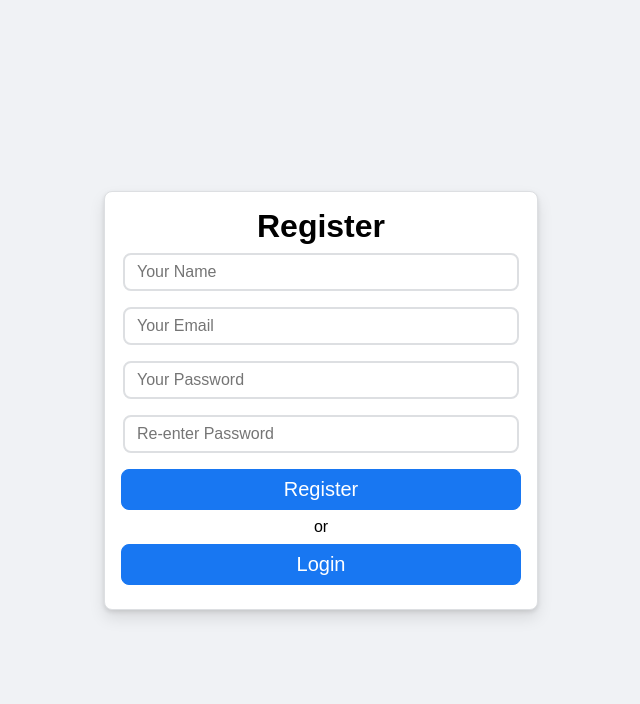
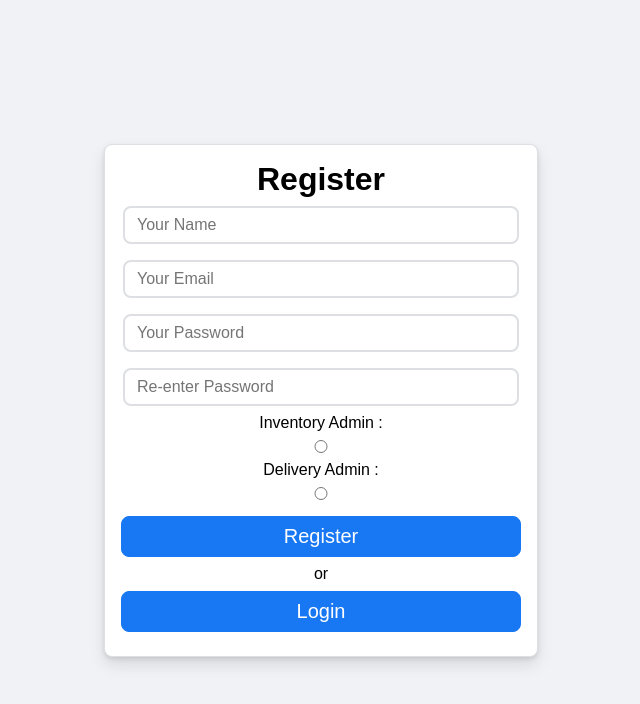
Before and after one commit to gokulrajalp/Inventory-Front-End-UI, a React (Create React App) app: page /register in a window 1280 px wide. Shown: the top 704 px of the page, without its empty margins (319-959 px from the left). Built offline with nearby package versions, Linux system fonts and the light colour scheme.

Commit message:
successfully created the folder directory and done with login and register part

```diff
--- a/src/App.js
+++ b/src/App.js
@@ -21,7 +21,7 @@ function App() {
           <Route exact path='/'>
 
             {
-              user && user._id ?<Homepage />:<Login />
+              user && user._id ?<Homepage />:<Login setLoginUser={setLoginUser}/>
             }
 
           </Route>
--- a/src/component/login/login.js
+++ b/src/component/login/login.js
@@ -39,12 +39,23 @@ const Login = ({setLoginUser}) => {
 
       if(email && password)
       {
+
         // axios is used to connect frontend with backend using api and user is send as data with the api from the frontend to backend
           axios.post("http://localhost:8000/login",user)
           .then(res=>{
             alert(res.data.message)
             setLoginUser(res.data.user)
-            history.push("/")
+            if(res.data.desig==="deliveryadmin")
+            {
+
+              history.push("/register")
+            }
+            else{
+              history.push("/login")
+            }
+
+
+
           })
           //history.push("/") is used to redirect to homepage after successfull login of the user in login page
 
--- a/src/component/register/register.js
+++ b/src/component/register/register.js
@@ -9,7 +9,8 @@ const Register = () => {
         name: "",
         email:"",
         password:"",
-        reEnterPassword: ""
+        reEnterPassword: "",
+        designation:""
     })
 
     const handleChange = e => {
@@ -26,7 +27,8 @@ const Register = () => {
             axios.post("http://localhost:8000/register", user)
             .then( res => {
                 alert(res.data.message)
-                // history.push("/login")
+                // setLoginUser1(res.data.user)
+                history.push("/login")
             })
         } else {
             alert("invlid input")
@@ -43,8 +45,11 @@ const Register = () => {
                     <input type="text" name="email" value={user.email} placeholder="Your Email" onChange={ handleChange }></input>
                     <input type="password" name="password" value={user.password} placeholder="Your Password" onChange={ handleChange }></input>
                     <input type="password" name="reEnterPassword" value={user.reEnterPassword} placeholder="Re-enter Password" onChange={ handleChange }></input>
-                    {/* <input type="checkbox" name="designation" value={user.designation} onChange={ handleChange }>Inventory Admin</input>
-                    <input type="checkbox" name="designation" value={user.designation} onChange={ handleChange }>Delivery Admin</input> */}
+
+                    <label>Inventory Admin :</label>
+                    <input type="radio" name="designation" value="inventoryadmin" onChange={ handleChange }></input>
+                    <label>Delivery Admin :</label>
+                    <input type="radio" name="designation" value="deliveryadmin" onChange={ handleChange }></input>
 
 
                     <div className="button" onClick={register} >Register</div>
```
Also changed, not shown: src/component/register/register.css (+11 -0 lines), src/component/homepage/homepage.js (line endings or trailing spaces).
